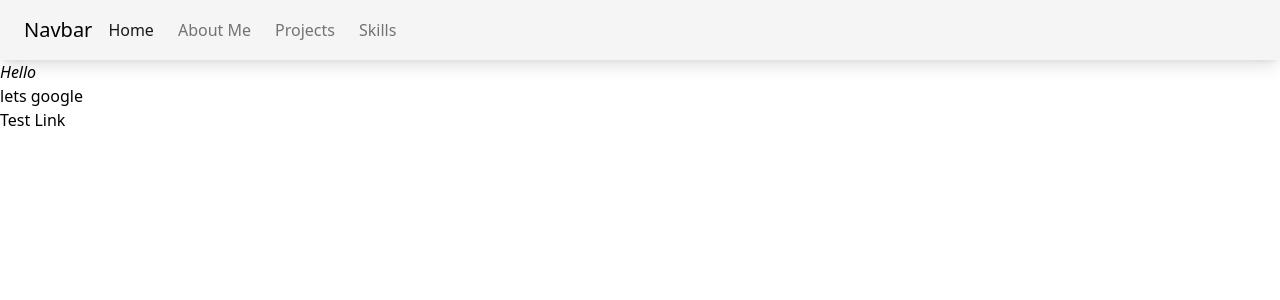
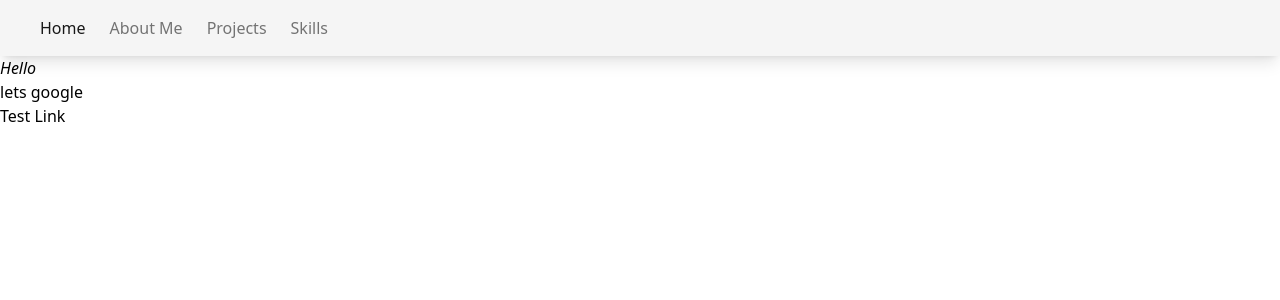
Before and after one commit to brandon-moy/test-nextjs, a Next.js app: page / in a window 1280 px wide. Shown: the top 300 px of the page. Built offline with nearby package versions, Linux system fonts and the light colour scheme.

Commit message:
Set navbar to expand/collapse with set, updated layout component to be client component instead of server component

```diff
--- a/src/app/components/navbar.tsx
+++ b/src/app/components/navbar.tsx
@@ -1,4 +1,10 @@
+import { useState } from "react";
+
 export default function NavBar() {
+  const [showing, setShowing] = useState<boolean>(false);
+
+  const display = showing ? "" : "hidden";
+
   return (
     <nav
       className="relative flex items-center justify-between w-full py-4 shadow-lg flex-nowrap bg-neutral-100 text-neutral-500 hover:text-neutral-700 focus:text-neutral-700 lg:flex-wrap lg:justify-start"
@@ -13,6 +19,7 @@ export default function NavBar() {
           aria-controls="navbarSupportedContent3"
           aria-expanded="false"
           aria-label="Toggle navigation"
+          onClick={() => setShowing(!showing)}
         >
           <span className="[&>svg]:w-7">
             <svg
@@ -30,13 +37,10 @@ export default function NavBar() {
           </span>
         </button>
         <div
-          className="!visible hidden flex-grow basis-[100%] items-center lg:!flex lg:basis-auto"
+          className={`!visible ${display} flex-grow basis-[100%] items-center lg:!flex lg:basis-auto`}
           id="navbarSupportedContent3"
           data-te-collapse-item
         >
-          <a className="text-xl text-black" href="#">
-            Navbar
-          </a>
           {/* <!-- Left links --> */}
           <ul
             className="flex flex-col pl-0 mr-auto list-style-none lg:flex-row"
--- a/src/app/layout.tsx
+++ b/src/app/layout.tsx
@@ -1,10 +1,11 @@
+"use client";
 import NavBar from "./components/navbar";
 import "./styles/globals.css";
 
-export const metadata = {
-  title: "Create Next App",
-  description: "Generated by create next app",
-};
+// export const metadata = {
+//   title: "Create Next App",
+//   description: "Generated by create next app",
+// };
 
 export default function RootLayout({
   children,
```
